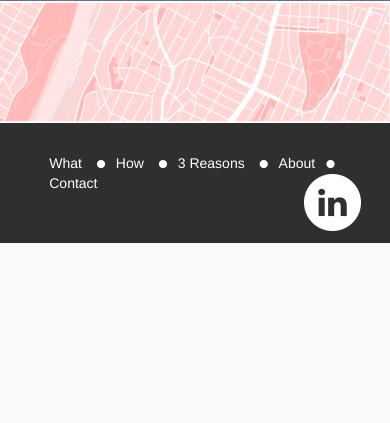
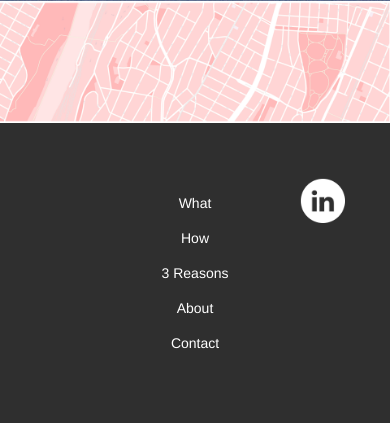
Before and after one commit to BGazsi/goodwin_main, a PHP site: page /index.html in a window 390 px wide. Shown: the part 5005-5428 px from the top of the page. Before the commit the page ends 5248 px from the top, so only its background shows below. Run offline with PHP 8.4, Linux system fonts and the light colour scheme; some libraries are stand-ins or nearby versions.

Commit message:
footer kesz

```diff
--- a/css/style.css
+++ b/css/style.css
@@ -64,6 +64,11 @@ body {
 
 .paragraph--light {
     color: #fff;
+}
+
+a:hover, a:active, a:focus {
+    color: rgba(255, 80, 80, 1);
+    text-decoration: none;
 }
 
 /*boxes on desktop*/
@@ -304,15 +309,21 @@ p.email {
     margin-bottom: 5px;
 }
 
-footer {
+footer.block {
     padding: 25px 10px 40px;
     background: #2F2F2F;
 }
 
+footer img {
+    width: 45px;
+}
+
 .footer-link {
     color: white;
-    padding: 0 10px;
-    padding-left: 20px;
+    padding: 0 20px;
+    padding-left: 32px;
+    display: inline-block;
+    margin-top: 15px;
 }
 
 .footer-separator:after {
@@ -320,5 +331,23 @@ footer {
     color: white;
     font-size: 30px;
     position: absolute;
-    top: 20px;
+    top: 60px;
 }
+
+@media (max-width: 990px) {
+    .footer-link {
+        display: block;
+        padding: 0;
+        margin-top: 15px;
+    }
+
+    .footer-separator,
+    .footer-separator:after {
+        display: none;
+    }
+
+    footer img {
+        position: absolute;
+        right: 45px;
+    }
+}
--- a/index.html
+++ b/index.html
@@ -266,7 +266,8 @@
 
     <footer class="block footer">
 
-        <div class="content content--sm">
+        <div class="content content--md text-center">
+            <a href="#" class="pull-right"><img src="img/in.png" alt="in" class="img-responsive"/></a>
             <a href="#" class="footer-link">What</a>
             <span class="footer-separator"></span>
             <a href="#" class="footer-link">How</a>
@@ -276,7 +277,6 @@
             <a href="#" class="footer-link">About</a>
             <span class="footer-separator"></span>
             <a href="#" class="footer-link">Contact</a>
-            <a href="#" class="pull-right"><img src="img/in.png" alt="in"/></a>
 
         </div>
     </footer>
```
